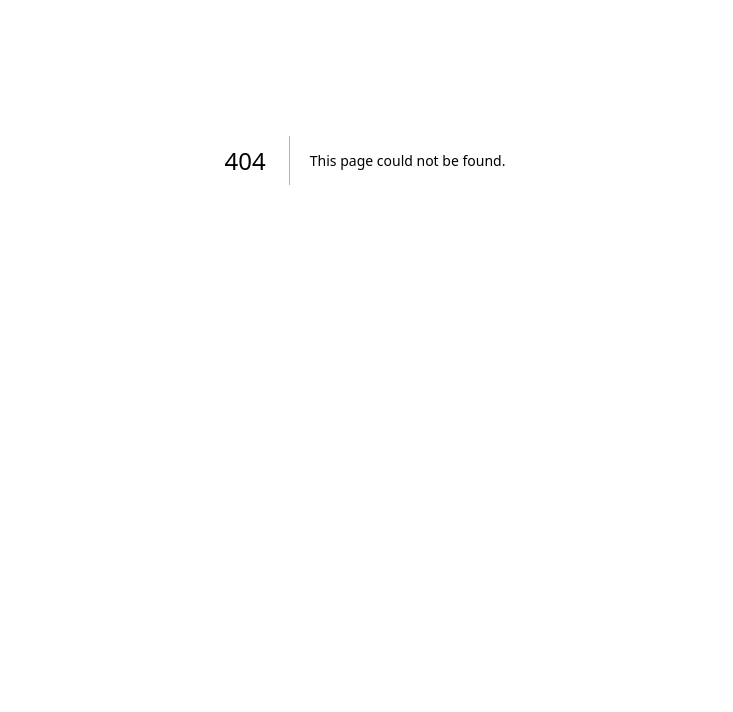
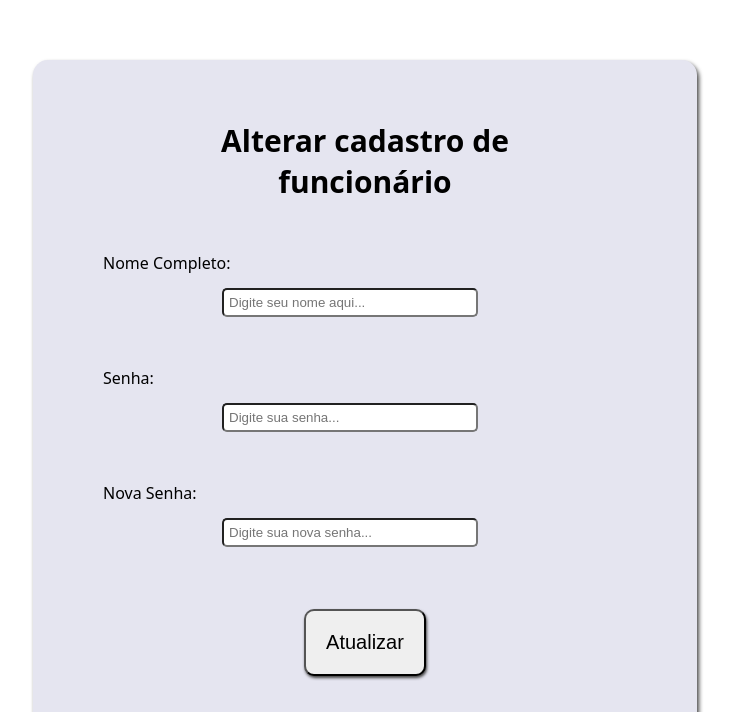
Before and after one commit to Arthurad11/projeto_integrador, a Next.js app in the folder projeto_integrador/: page /cadastro in a window 1280 px wide. Before the commit this address had no page. Shown: the part 240-952 px from the top of the page, without its empty margins (275-1008 px from the left). Before the commit the page ends 800 px from the top, so only its background shows below. Built offline with nearby package versions, Linux system fonts and the light colour scheme.

Commit message:
telas de cadastro

```diff
--- /dev/null
+++ b/projeto_integrador/app/alteracad/altfunc.css
@@ -0,0 +1,73 @@
+@import url('https://fonts.googleapis.com/css2?family=Oswald:wght@200..700&family=Roboto+Mono:ital,wght@0,100..700;1,100..700&display=swap');
+
+.body{
+
+    margin: 0;
+    padding: 0;
+
+    justify-content: center;
+    align-items: center;
+
+    font-family: "Open Sans";
+
+    background-color: #444;
+    color: #f8f8f8;
+
+    display: flex;
+    height: 100vh;
+
+}
+.conjunto{
+
+    width: 300px;
+
+
+    text-align: center;
+    background: #e5e5f0;
+
+    margin-left: 25px;
+    margin-right: 25px;
+    padding: 20px;
+    box-shadow: 2px 3px 4px #444 ;
+    border-radius: 15px;
+    font-family: system-ui, -apple-system, BlinkMacSystemFont, 'Segoe UI', Roboto, Oxygen, Ubuntu, Cantarell, 'Open Sans', 'Helvetica Neue', sans-serif;
+
+
+}
+
+.titulo{
+    margin-top: 40px;
+    font-size: 30px;
+    text-align: center;
+
+}
+
+.conjunto p{
+
+    text-align: center;
+    margin-left: -30px;
+    margin-top: 50px;
+}
+
+.conjunto input{
+    margin-left: -30px;
+    margin-top: -80px;
+    padding: 5px;
+    padding-right: 70px;
+    border-radius: 5px;
+
+}
+
+.botao{
+
+    margin-top: 40px;
+    padding: 20px;
+    box-shadow: 1px 2px 3px #444;
+    border-radius: 10px;
+    font-size: 20px;
+}
+
+.botao:hover{
+    background: rgb(73, 73, 214);
+    transition: 0.3s;
+}
--- /dev/null
+++ b/projeto_integrador/app/cadastro/cadfunc.css
@@ -0,0 +1,57 @@
+@import url('https://fonts.googleapis.com/css2?family=Oswald:wght@200..700&family=Roboto+Mono:ital,wght@0,100..700;1,100..700&display=swap');
+
+.conjunto{
+    text-align: center;
+    background: #e5e5f0;
+    margin-top: 300px;
+    margin-left: 300px;
+    margin-right: 300px;
+    padding: 100px;
+    box-shadow: 2px 3px 4px #444 ;
+    border-radius: 15px;
+    font-family: system-ui, -apple-system, BlinkMacSystemFont, 'Segoe UI', Roboto, Oxygen, Ubuntu, Cantarell, 'Open Sans', 'Helvetica Neue', sans-serif;
+
+
+
+}
+
+.titulo{
+    margin-top: -40px;
+    font-size: 30px;
+
+
+}
+
+.conjunto p{
+    text-align: left;
+    margin-left: -30px;
+    margin-top: 50px;
+}
+
+.conjunto input{
+    margin-left: -30px;
+    margin-top: -80px;
+    padding: 5px;
+    padding-right: 70px;
+    border-radius: 5px;
+}
+
+.botao{
+
+    margin-top: 40px;
+    padding: 20px;
+    box-shadow: 1px 2px 3px #444;
+    border-radius: 10px;
+    font-size: 20px;
+}
+
+.botao:hover{
+    background: rgb(73, 73, 214);
+    transition: 0.3s;
+}
+
+@media screen and (min-widht: 600px) {
+    .conjunto{
+        transform: scale(1.3);
+    }
+}
--- /dev/null
+++ b/projeto_integrador/app/cadastro/page.js
@@ -0,0 +1,22 @@
+import './cadfunc.css'
+
+function Cadastro() {
+    return (
+
+        <div className="conjunto">
+
+        <h1 className="titulo"> Alterar cadastro de funcionário </h1>
+        <p> Nome Completo: </p>
+        <input placeholder="Digite seu nome aqui..."/>
+        <p> Senha: </p>
+        <input placeholder="Digite sua senha..."/>
+        <p>Nova Senha: </p>
+        <input placeholder="Digite sua nova senha..."/>
+        <br/> <br/>
+        <button className="botao"> Atualizar </button>
+
+    </div>
+     );
+}
+
+export default Cadastro;
--- /dev/null
+++ b/projeto_integrador/app/cadastroproduto/cadprod.css
@@ -0,0 +1,49 @@
+@import url('https://fonts.googleapis.com/css2?family=Oswald:wght@200..700&family=Roboto+Mono:ital,wght@0,100..700;1,100..700&display=swap');
+
+.conjunto{
+    text-align: center;
+    background: #e5e5f0;
+    margin-top: 300px;
+    margin-left: 300px;
+    margin-right: 300px;
+    padding: 100px;
+    box-shadow: 2px 3px 4px #444 ;
+    border-radius: 15px;
+    font-family: system-ui, -apple-system, BlinkMacSystemFont, 'Segoe UI', Roboto, Oxygen, Ubuntu, Cantarell, 'Open Sans', 'Helvetica Neue', sans-serif;
+
+}
+
+.titulo{
+    margin-top: -40px;
+    font-size: 30px;
+
+
+}
+
+.conjunto p{
+    text-align: left;
+    margin-left: -30px;
+    margin-top: 50px;
+}
+
+.conjunto input{
+    margin-left: -30px;
+    margin-top: -80px;
+    padding: 5px;
+    padding-right: 70px;
+    border-radius: 5px;
+}
+
+.botao{
+
+    margin-top: 40px;
+    padding: 20px;
+    box-shadow: 1px 2px 3px #444;
+    border-radius: 10px;
+    font-size: 20px;
+}
+
+.botao:hover{
+    background: rgb(73, 73, 214);
+    transition: 0.3s;
+}
```
Also changed, not shown: projeto_integrador/app/alteracad/page.js (added, +23 -0 lines), projeto_integrador/app/cadastroproduto/page.js (added, +22 -0 lines).
